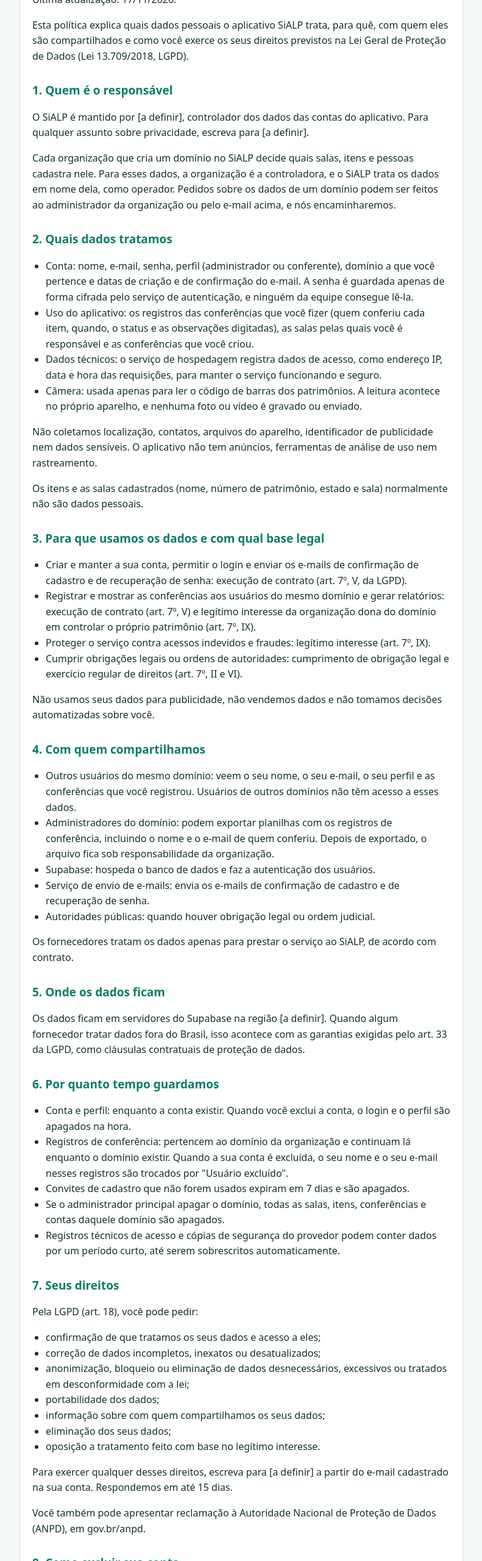
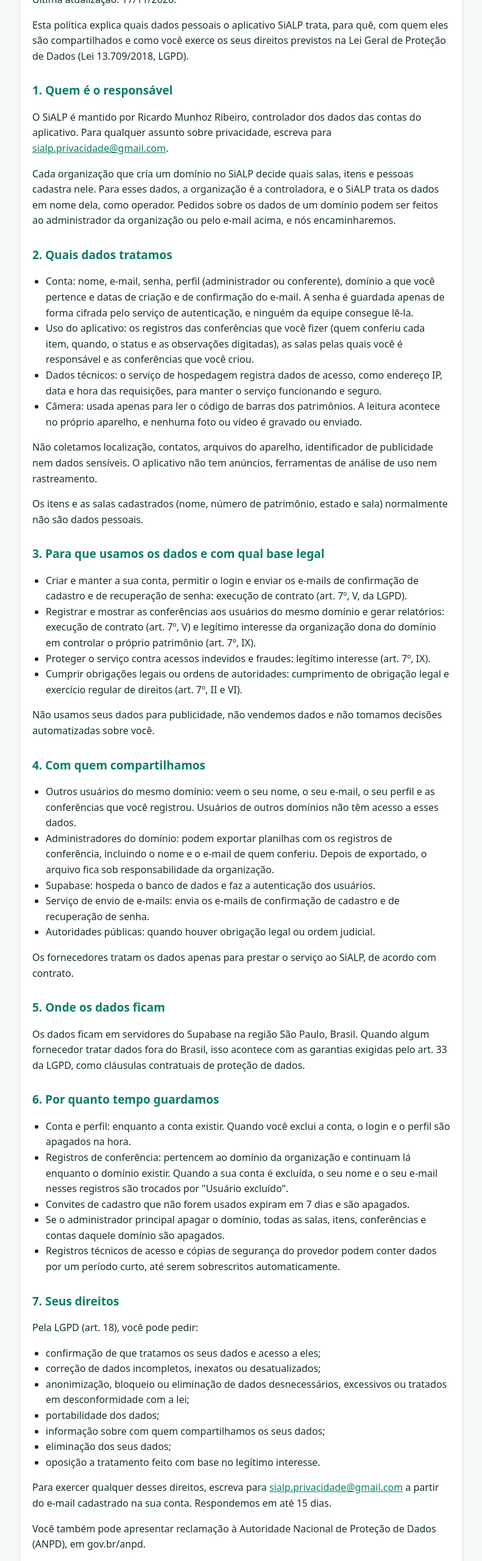
Before and after one commit to ricardumr/SiALP-privacidade, a plain HTML site: page privacidade.html in a window 1280 px wide. Shown: the part 240-2800 px from the top of the page at 61% size, without its empty margins (244-1035 px from the left). Drawn offline with Linux system fonts and the light colour scheme.

Commit message:
Completa os dados da política de privacidade

```diff
--- a/privacidade.html
+++ b/privacidade.html
@@ -30,20 +30,20 @@ footer{margin-top:24px;color:var(--suave);font-size:14px}
 <article>
 <h1>Política de Privacidade do SiALP</h1>
 <p>Última atualização: 17/11/2026.</p><p>Esta política explica quais dados pessoais o aplicativo SiALP trata, para quê, com quem eles são compartilhados e como você exerce os seus direitos previstos na Lei Geral de Proteção de Dados (Lei 13.709/2018, LGPD).</p>
-<h2>1. Quem é o responsável</h2><p>O SiALP é mantido por [a definir], controlador dos dados das contas do aplicativo. Para qualquer assunto sobre privacidade, escreva para [a definir].</p><p>Cada organização que cria um domínio no SiALP decide quais salas, itens e pessoas cadastra nele. Para esses dados, a organização é a controladora, e o SiALP trata os dados em nome dela, como operador. Pedidos sobre os dados de um domínio podem ser feitos ao administrador da organização ou pelo e-mail acima, e nós encaminharemos.</p>
+<h2>1. Quem é o responsável</h2><p>O SiALP é mantido por Ricardo Munhoz Ribeiro, controlador dos dados das contas do aplicativo. Para qualquer assunto sobre privacidade, escreva para <a href="mailto:sialp.privacidade@gmail.com">sialp.privacidade@gmail.com</a>.</p><p>Cada organização que cria um domínio no SiALP decide quais salas, itens e pessoas cadastra nele. Para esses dados, a organização é a controladora, e o SiALP trata os dados em nome dela, como operador. Pedidos sobre os dados de um domínio podem ser feitos ao administrador da organização ou pelo e-mail acima, e nós encaminharemos.</p>
 <h2>2. Quais dados tratamos</h2><ul><li>Conta: nome, e-mail, senha, perfil (administrador ou conferente), domínio a que você pertence e datas de criação e de confirmação do e-mail. A senha é guardada apenas de forma cifrada pelo serviço de autenticação, e ninguém da equipe consegue lê-la.</li><li>Uso do aplicativo: os registros das conferências que você fizer (quem conferiu cada item, quando, o status e as observações digitadas), as salas pelas quais você é responsável e as conferências que você criou.</li><li>Dados técnicos: o serviço de hospedagem registra dados de acesso, como endereço IP, data e hora das requisições, para manter o serviço funcionando e seguro.</li><li>Câmera: usada apenas para ler o código de barras dos patrimônios. A leitura acontece no próprio aparelho, e nenhuma foto ou vídeo é gravado ou enviado.</li></ul><p>Não coletamos localização, contatos, arquivos do aparelho, identificador de publicidade nem dados sensíveis. O aplicativo não tem anúncios, ferramentas de análise de uso nem rastreamento.</p><p>Os itens e as salas cadastrados (nome, número de patrimônio, estado e sala) normalmente não são dados pessoais.</p>
 <h2>3. Para que usamos os dados e com qual base legal</h2><ul><li>Criar e manter a sua conta, permitir o login e enviar os e-mails de confirmação de cadastro e de recuperação de senha: execução de contrato (art. 7º, V, da LGPD).</li><li>Registrar e mostrar as conferências aos usuários do mesmo domínio e gerar relatórios: execução de contrato (art. 7º, V) e legítimo interesse da organização dona do domínio em controlar o próprio patrimônio (art. 7º, IX).</li><li>Proteger o serviço contra acessos indevidos e fraudes: legítimo interesse (art. 7º, IX).</li><li>Cumprir obrigações legais ou ordens de autoridades: cumprimento de obrigação legal e exercício regular de direitos (art. 7º, II e VI).</li></ul><p>Não usamos seus dados para publicidade, não vendemos dados e não tomamos decisões automatizadas sobre você.</p>
 <h2>4. Com quem compartilhamos</h2><ul><li>Outros usuários do mesmo domínio: veem o seu nome, o seu e-mail, o seu perfil e as conferências que você registrou. Usuários de outros domínios não têm acesso a esses dados.</li><li>Administradores do domínio: podem exportar planilhas com os registros de conferência, incluindo o nome e o e-mail de quem conferiu. Depois de exportado, o arquivo fica sob responsabilidade da organização.</li><li>Supabase: hospeda o banco de dados e faz a autenticação dos usuários.</li><li>Serviço de envio de e-mails: envia os e-mails de confirmação de cadastro e de recuperação de senha.</li><li>Autoridades públicas: quando houver obrigação legal ou ordem judicial.</li></ul><p>Os fornecedores tratam os dados apenas para prestar o serviço ao SiALP, de acordo com contrato.</p>
-<h2>5. Onde os dados ficam</h2><p>Os dados ficam em servidores do Supabase na região [a definir]. Quando algum fornecedor tratar dados fora do Brasil, isso acontece com as garantias exigidas pelo art. 33 da LGPD, como cláusulas contratuais de proteção de dados.</p>
+<h2>5. Onde os dados ficam</h2><p>Os dados ficam em servidores do Supabase na região São Paulo, Brasil. Quando algum fornecedor tratar dados fora do Brasil, isso acontece com as garantias exigidas pelo art. 33 da LGPD, como cláusulas contratuais de proteção de dados.</p>
 <h2>6. Por quanto tempo guardamos</h2><ul><li>Conta e perfil: enquanto a conta existir. Quando você exclui a conta, o login e o perfil são apagados na hora.</li><li>Registros de conferência: pertencem ao domínio da organização e continuam lá enquanto o domínio existir. Quando a sua conta é excluída, o seu nome e o seu e-mail nesses registros são trocados por &quot;Usuário excluído&quot;.</li><li>Convites de cadastro que não forem usados expiram em 7 dias e são apagados.</li><li>Se o administrador principal apagar o domínio, todas as salas, itens, conferências e contas daquele domínio são apagados.</li><li>Registros técnicos de acesso e cópias de segurança do provedor podem conter dados por um período curto, até serem sobrescritos automaticamente.</li></ul>
-<h2>7. Seus direitos</h2><p>Pela LGPD (art. 18), você pode pedir:</p><ul><li>confirmação de que tratamos os seus dados e acesso a eles;</li><li>correção de dados incompletos, inexatos ou desatualizados;</li><li>anonimização, bloqueio ou eliminação de dados desnecessários, excessivos ou tratados em desconformidade com a lei;</li><li>portabilidade dos dados;</li><li>informação sobre com quem compartilhamos os seus dados;</li><li>eliminação dos seus dados;</li><li>oposição a tratamento feito com base no legítimo interesse.</li></ul><p>Para exercer qualquer desses direitos, escreva para [a definir] a partir do e-mail cadastrado na sua conta. Respondemos em até 15 dias.</p><p>Você também pode apresentar reclamação à Autoridade Nacional de Proteção de Dados (ANPD), em gov.br/anpd.</p>
-<h2>8. Como excluir sua conta</h2><ul><li>No aplicativo: abra o menu lateral, toque em &quot;Excluir minha conta&quot; e digite EXCLUIR para confirmar.</li><li>Se você é o administrador principal de um domínio, escolha entre passar o cargo para outro administrador ou apagar o domínio inteiro.</li><li>Sem o aplicativo: siga as instruções em [a definir] ou escreva para [a definir].</li></ul>
+<h2>7. Seus direitos</h2><p>Pela LGPD (art. 18), você pode pedir:</p><ul><li>confirmação de que tratamos os seus dados e acesso a eles;</li><li>correção de dados incompletos, inexatos ou desatualizados;</li><li>anonimização, bloqueio ou eliminação de dados desnecessários, excessivos ou tratados em desconformidade com a lei;</li><li>portabilidade dos dados;</li><li>informação sobre com quem compartilhamos os seus dados;</li><li>eliminação dos seus dados;</li><li>oposição a tratamento feito com base no legítimo interesse.</li></ul><p>Para exercer qualquer desses direitos, escreva para <a href="mailto:sialp.privacidade@gmail.com">sialp.privacidade@gmail.com</a> a partir do e-mail cadastrado na sua conta. Respondemos em até 15 dias.</p><p>Você também pode apresentar reclamação à Autoridade Nacional de Proteção de Dados (ANPD), em gov.br/anpd.</p>
+<h2>8. Como excluir sua conta</h2><ul><li>No aplicativo: abra o menu lateral, toque em &quot;Excluir minha conta&quot; e digite EXCLUIR para confirmar.</li><li>Se você é o administrador principal de um domínio, escolha entre passar o cargo para outro administrador ou apagar o domínio inteiro.</li><li>Sem o aplicativo: siga as instruções em <a href="https://ricardumr.github.io/sialp-privacidade/excluir-conta.html">https://ricardumr.github.io/sialp-privacidade/excluir-conta.html</a> ou escreva para <a href="mailto:sialp.privacidade@gmail.com">sialp.privacidade@gmail.com</a>.</li></ul>
 <h2>9. Segurança</h2><p>Usamos conexões criptografadas (HTTPS/TLS). As senhas são guardadas cifradas pelo serviço de autenticação. Cada domínio fica isolado no banco de dados por regras de acesso, de modo que um usuário só vê os dados do próprio domínio, e o acesso só é liberado depois que o e-mail é confirmado.</p><p>Se houver um incidente de segurança que possa causar risco ou dano relevante, avisaremos os titulares afetados e a ANPD, como determina a lei.</p>
-<h2>10. Crianças e adolescentes</h2><p>O SiALP é uma ferramenta de trabalho destinada a maiores de 18 anos. Não coletamos intencionalmente dados de crianças ou adolescentes. Se você souber de uma conta de menor de idade, escreva para [a definir] e ela será excluída.</p>
-<h2>11. Mudanças nesta política</h2><p>Quando esta política mudar, a nova versão fica disponível no aplicativo e em [a definir], com a data de atualização. Mudanças relevantes serão avisadas no aplicativo.</p>
-<h2>12. Contato</h2><p>[a definir]: [a definir]</p>
+<h2>10. Crianças e adolescentes</h2><p>O SiALP é uma ferramenta de trabalho destinada a maiores de 18 anos. Não coletamos intencionalmente dados de crianças ou adolescentes. Se você souber de uma conta de menor de idade, escreva para <a href="mailto:sialp.privacidade@gmail.com">sialp.privacidade@gmail.com</a> e ela será excluída.</p>
+<h2>11. Mudanças nesta política</h2><p>Quando esta política mudar, a nova versão fica disponível no aplicativo e em <a href="https://ricardumr.github.io/sialp-privacidade/privacidade.html">https://ricardumr.github.io/sialp-privacidade/privacidade.html</a>, com a data de atualização. Mudanças relevantes serão avisadas no aplicativo.</p>
+<h2>12. Contato</h2><p>Ricardo Munhoz Ribeiro: <a href="mailto:sialp.privacidade@gmail.com">sialp.privacidade@gmail.com</a></p>
 </article>
-<footer>[a definir] · Atualizado em 17/11/2026</footer>
+<footer>Ricardo Munhoz Ribeiro · Atualizado em 17/11/2026</footer>
 </main>
 </body>
 </html>
```
Also changed, not shown: excluir-conta.html (+4 -4 lines).
